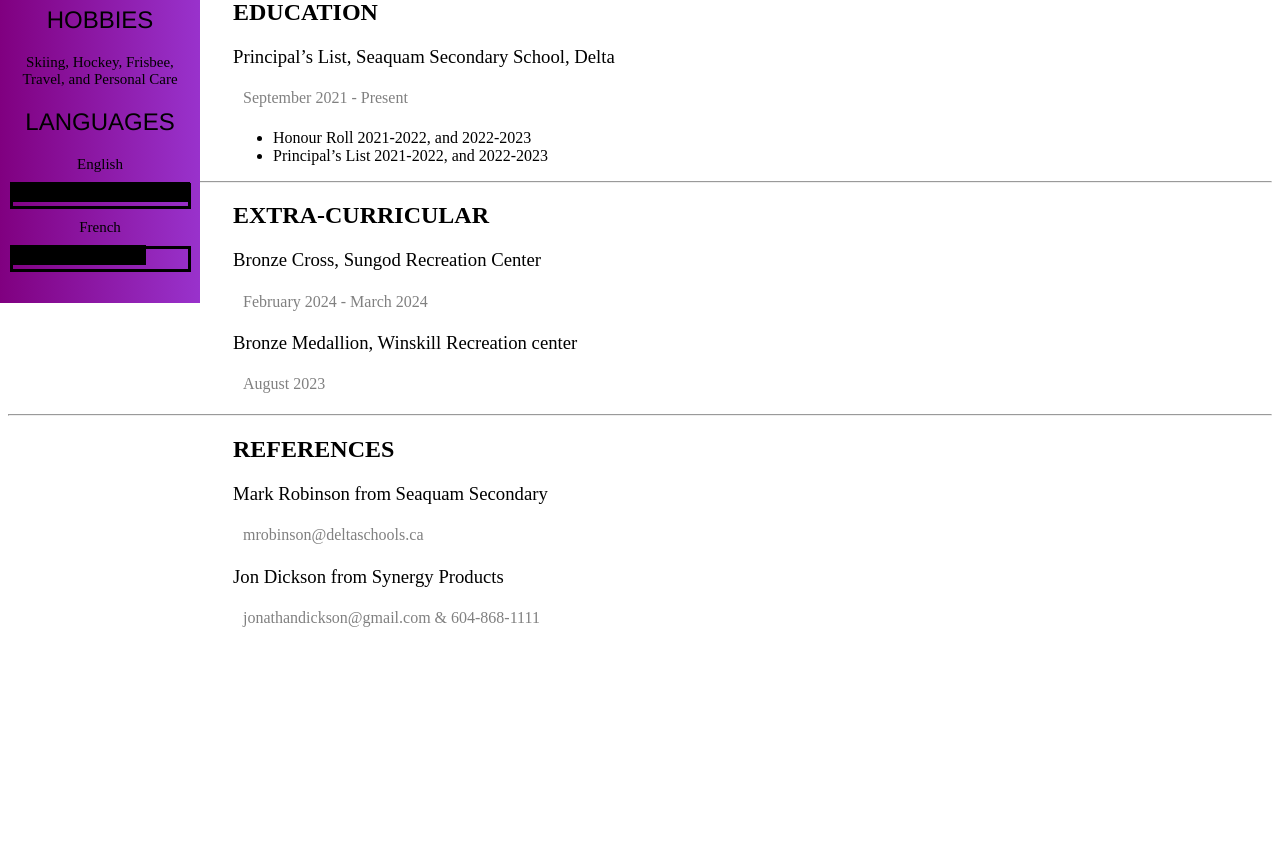
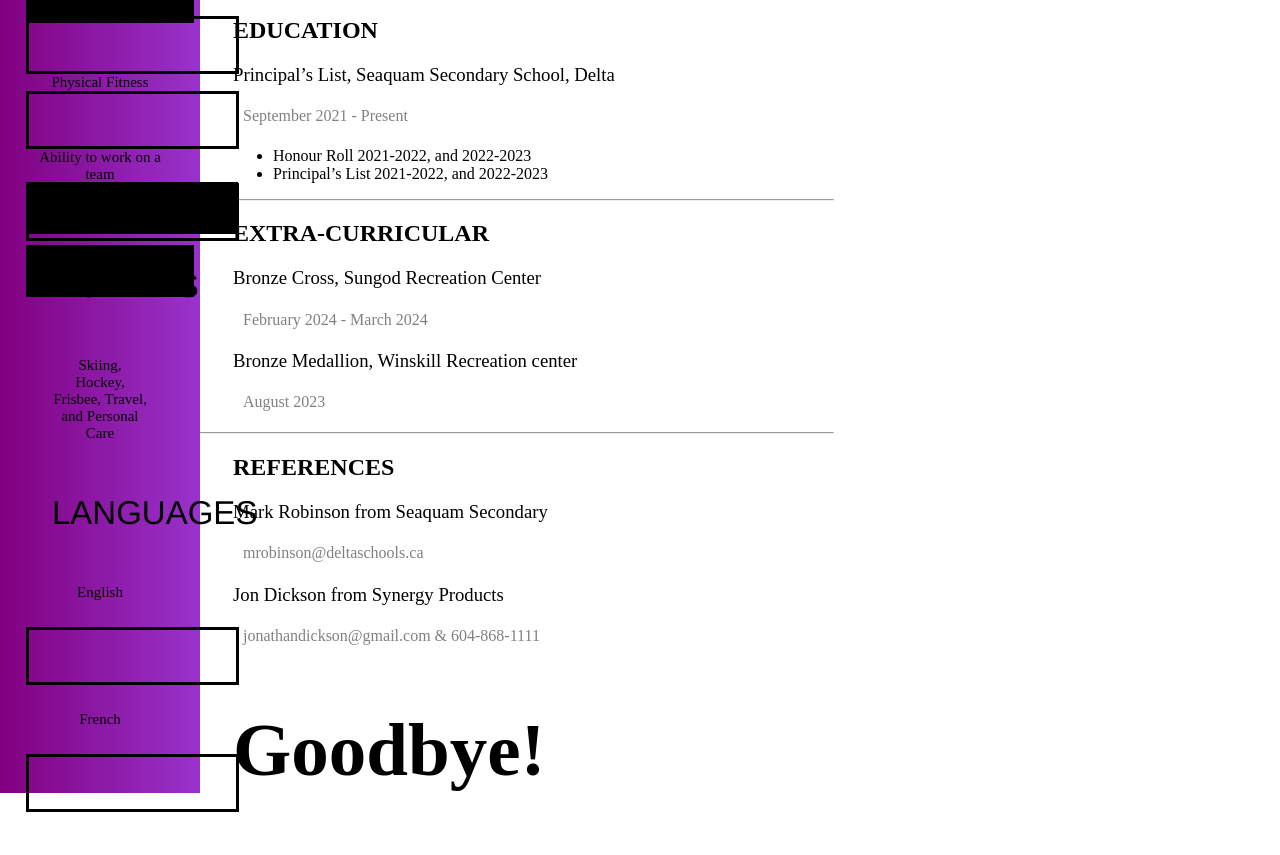
Before and after one commit to 1CK3Y/Walker-Resume, a plain HTML site: page index.html in a window 1280 px wide. Shown: the part 527-1382 px from the top of the page. Before the commit the page ends 1175 px from the top, so only its background shows below. Drawn offline with Linux system fonts and the light colour scheme.

Commit message:
FIX SIDEBAR

```diff
--- a/index.html
+++ b/index.html
@@ -67,6 +67,7 @@
             <div class="date"><h4>mrobinson@deltaschools.ca</h4></div>
             <div><h3>Jon Dickson from Synergy Products</h3></div>
             <div class="date"><h4>jonathandickson@gmail.com & 604-868-1111</h4></div>
+            <div class="Goodbye"><h2>Goodbye!</h2></div>
         </div>
         </div>
         <div class="sidebar">
--- a/style.css
+++ b/style.css
@@ -18,7 +18,7 @@ h4 {
   padding-left: 235px;
 }
 .sidebar {
-    height:630px;
+    height:1120px;
     width: 200px;
     position: absolute;
     left: 0;
@@ -26,10 +26,9 @@ h4 {
     background-image: linear-gradient( to right, purple, darkorchid);
   }
   .sidebar div {
-    padding: 10px;
-    font-size: 24px;
-    display: block;
-    padding-left: 10px;
+    padding: 26px;
+    font-size: 33px;
+    padding-left: 26px;
     text-align: center;
   }
   .emplist {
@@ -162,5 +161,11 @@ h4 {
     padding-left: 225px;
   }
   .sidebarheading {
-    font-family:'Franklin Gothic Medium', 'Arial Narrow', Arial, sans-serif ;
+    font-family:'Franklin Gothic Medium', 'Arial Narrow', Arial, sans-serif;
   }
+  .html, body {
+    width: 826px
+  }
+  .Goodbye {
+    font-size: 50px;
+  }
```
